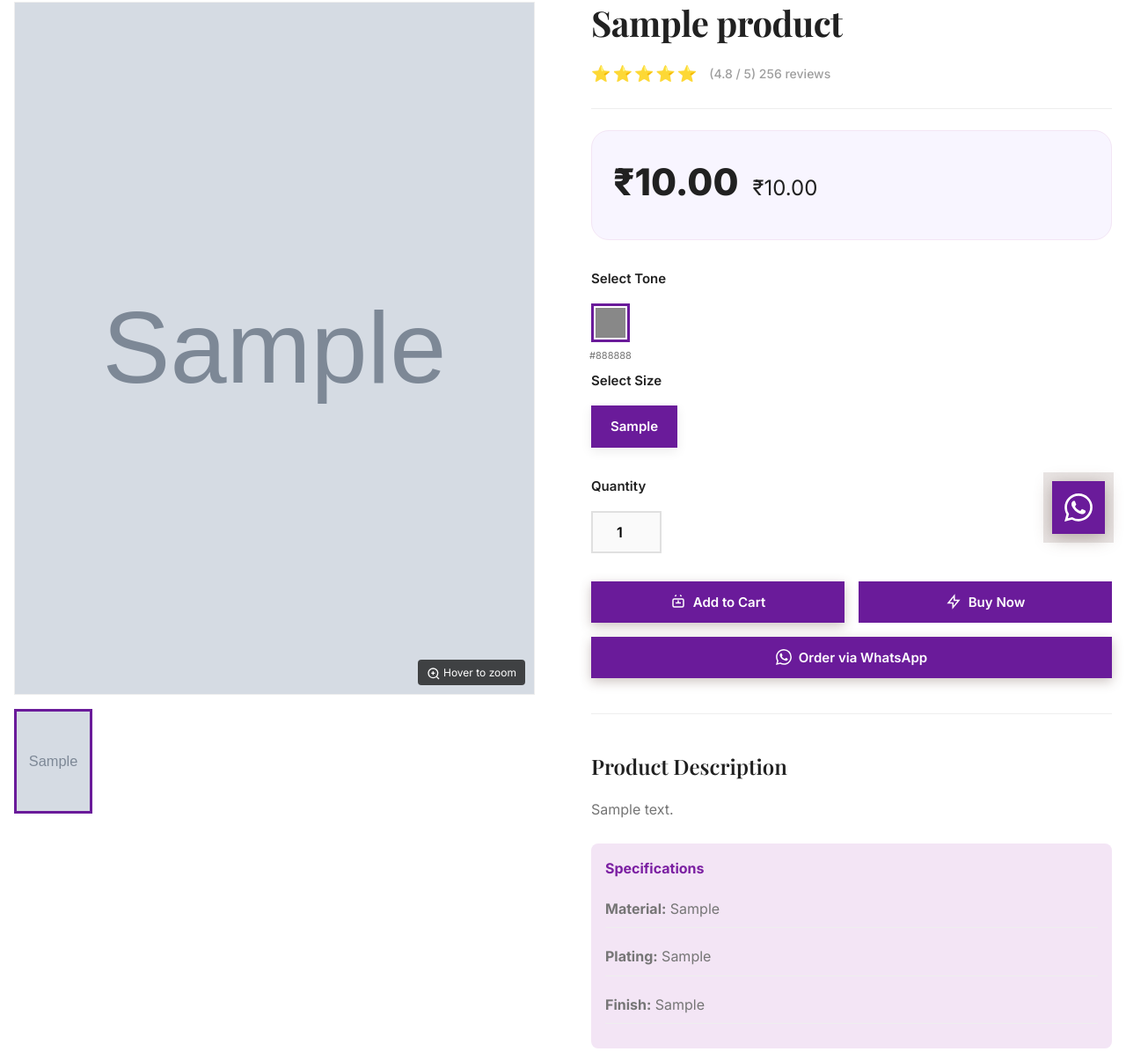
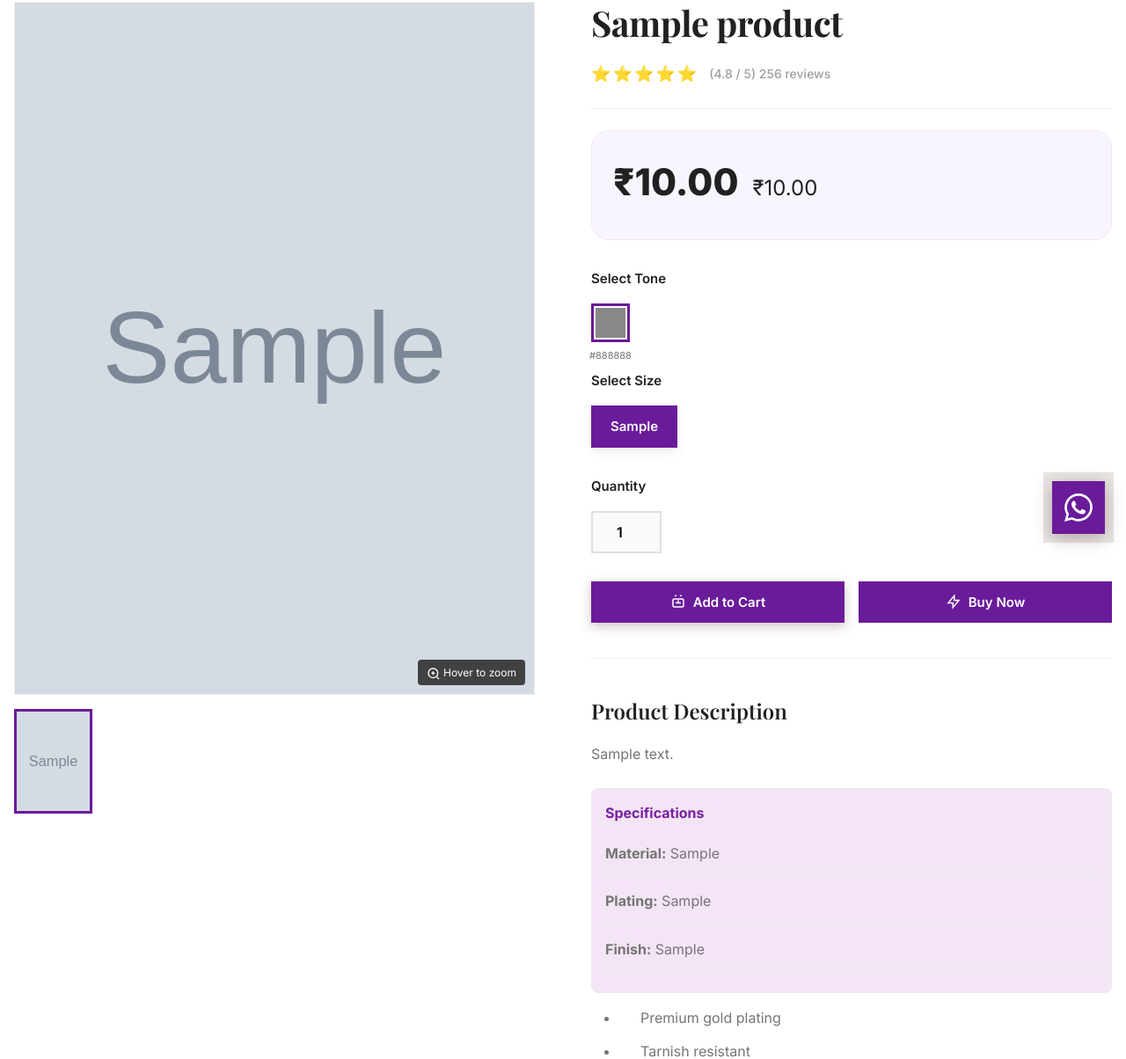
Before and after one commit to bthinkxdev/queen_orange, a Django app: a page that uses templates/product.html in a window 1280 px wide. Shown: the part 169-1373 px from the top of the page at 88% size. Run offline with Django 5.2, Linux system fonts and the light colour scheme; tables that the repository leaves empty hold one stand-in row (values such as "Sample post"); grey boxes marked "Sample" are stand-in pictures.

Commit message:
whatsap checkout option rremoved from prroduct detail

```diff
--- a/app/views.py
+++ b/app/views.py
@@ -487,8 +487,6 @@ class OrderCreateView(LoginRequiredForActionMixin, FormView):
         if payment_method == "razorpay":
             access_token = _build_order_access_token(order)
             return redirect(f"{reverse('store:razorpay_payment', kwargs={'order_number': order.order_number})}?access_token={access_token}")
-        if payment_method == "whatsapp":
-            messages.info(self.request, "We will contact you on WhatsApp to confirm your order.")
         access_token = _build_order_access_token(order)
         return redirect(f"{reverse('store:order_success', kwargs={'order_number': order.order_number})}?access_token={access_token}")
 
--- a/static/js/main.js
+++ b/static/js/main.js
@@ -268,7 +268,6 @@ function initCartFormInterceptor() {
         form.addEventListener("submit", async function(event) {
             var submitter = event.submitter;
             var action = (submitter && submitter.name === "action" && submitter.value) ? submitter.value : "add";
-            if (action === "whatsapp") return;
             event.preventDefault();
             try {
                 var formData = new FormData(form);
--- a/templates/product.html
+++ b/templates/product.html
@@ -111,12 +111,6 @@
                                 <span>Buy Now</span>
                             </button>
                         </div>
-                        <button class="btn btn-whatsapp" style="width: 100%;" type="submit" name="action" value="whatsapp">
-                            <svg class="btn-icon" viewBox="0 0 24 24" fill="currentColor">
-                                <path d="M17.472 14.382c-.297-.149-1.758-.867-2.03-.967-.273-.099-.471-.148-.67.15-.197.297-.767.966-.94 1.164-.173.199-.347.223-.644.075-.297-.15-1.255-.463-2.39-1.475-.883-.788-1.48-1.761-1.653-2.059-.173-.297-.018-.458.13-.606.134-.133.298-.347.446-.520.149-.174.198-.298.298-.497.099-.198.05-.371-.025-.520-.075-.149-.669-1.612-.916-2.207-.242-.579-.487-.500-.669-.510-.173-.008-.371-.010-.570-.010-.198 0-.520.074-.792.372-.272.297-1.040 1.016-1.040 2.479 0 1.462 1.065 2.875 1.213 3.074.149.198 2.096 3.200 5.077 4.487.709.306 1.262.489 1.694.625.712.227 1.360.195 1.871.118.571-.085 1.758-.719 2.006-1.413.248-.694.248-1.289.173-1.413-.074-.124-.272-.198-.570-.347m-5.421 7.403h-.004a9.87 9.87 0 01-5.031-1.378l-.361-.214-3.741.982.998-3.648-.235-.374a9.86 9.86 0 01-1.510-5.260c.001-5.450 4.436-9.884 9.888-9.884 2.64 0 5.122 1.030 6.988 2.898a9.825 9.825 0 012.893 6.994c-.003 5.450-4.437 9.884-9.885 9.884m8.413-18.297A11.815 11.815 0 0012.050 0C5.495 0 .160 5.335.157 11.892c0 2.096.547 4.142 1.588 5.945L.057 24l6.305-1.654a11.882 11.882 0 005.683 1.448h.005c6.554 0 11.890-5.335 11.893-11.893a11.821 11.821 0 00-3.480-8.413z"/>
-                            </svg>
-                            <span>Order via WhatsApp</span>
-                        </button>
                     </form>
                     {% else %}
                         <div class="notification error" style="position: relative; opacity: 1;">
```
